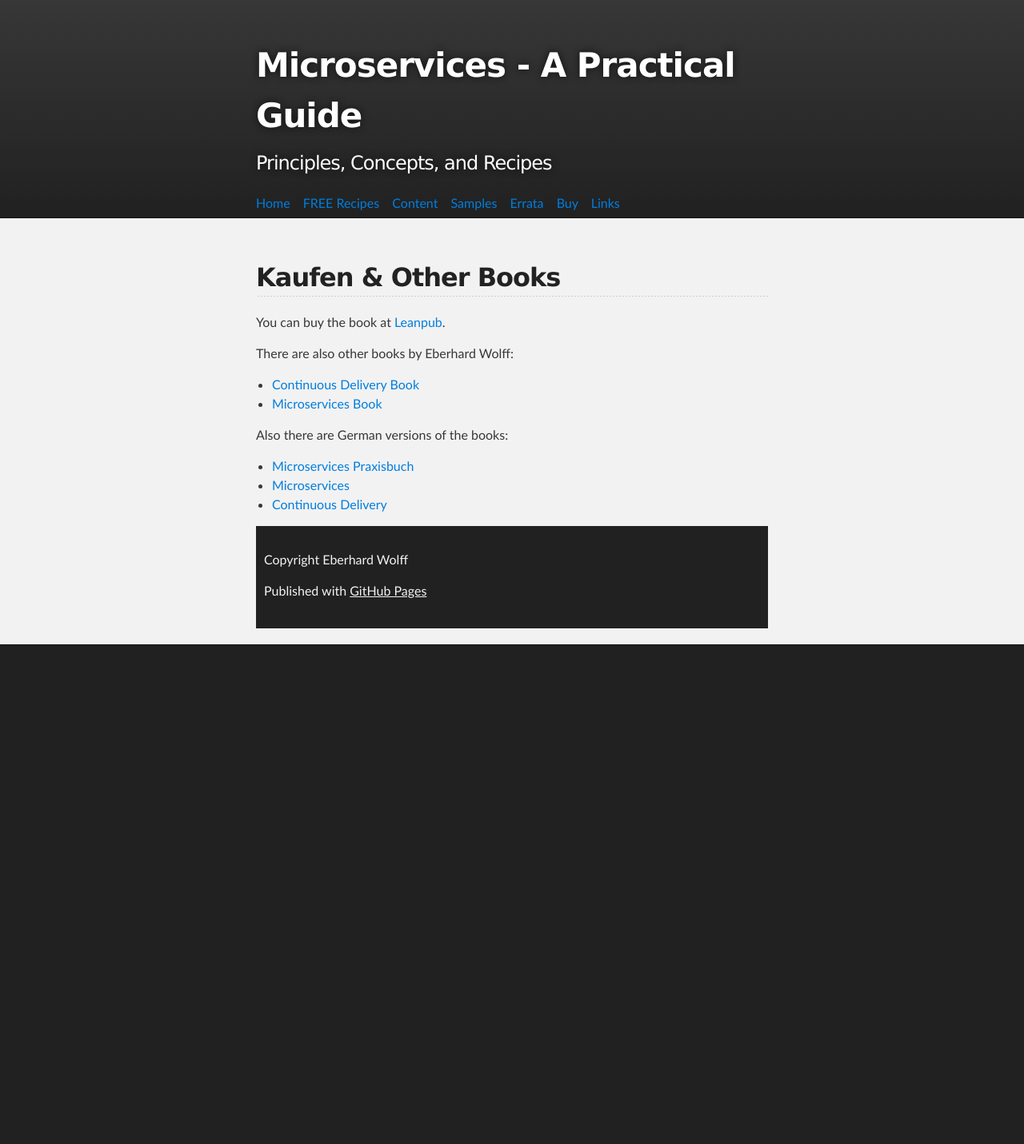
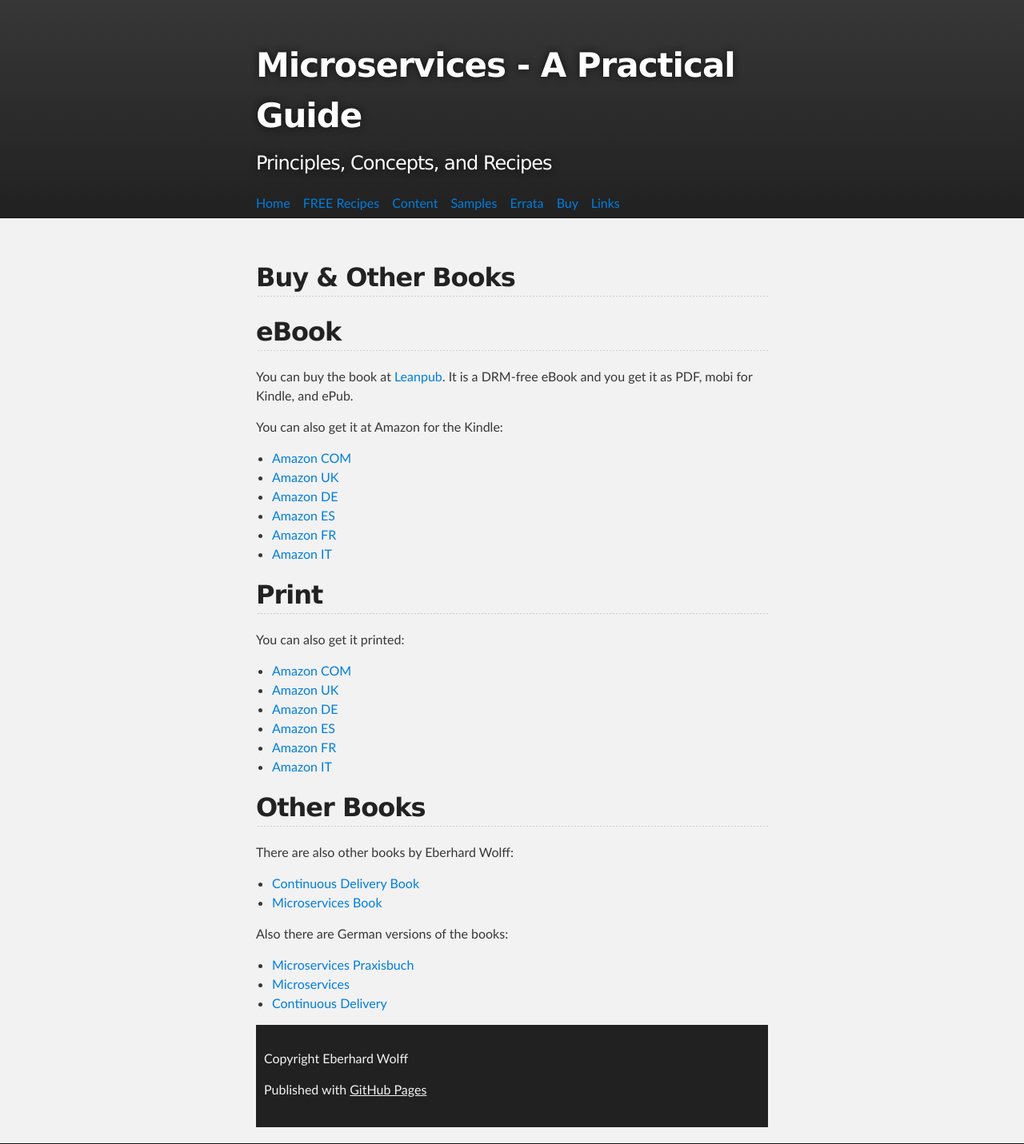
Before and after one commit to ewolff/practical-microservices.com, a Jekyll site: the page built from buy.md, in a window 1280 px wide. Shown: the whole page at 80% size. Built offline with Jekyll 4.4.1, drawn with Linux system fonts in a browser that asks for light colours; before the commit the page ends 900 px from its top, so only the background shows below that.

Commit message:
Add printed book and Kindle book

```diff
--- a/buy.md
+++ b/buy.md
@@ -4,10 +4,36 @@ title: "Microservices - A Pratical Guide - Kaufen & weitere Bücher"
 description: "Buy Microservices - A Pratical Guide and Other Books"
 ---
 
-Kaufen & Other Books
+Buy & Other Books
 ---
 
+## eBook
+
 You can buy the book at [Leanpub](https://leanpub.com/practical-microservices/overview).
+It is a DRM-free eBook and you get it as PDF, mobi for Kindle, and
+ePub.
+
+You can also get it at Amazon for the Kindle:
+
+* [Amazon COM](https://amzn.to/2HnkQnl)
+* [Amazon UK](https://amzn.to/2qS6hSH)
+* [Amazon DE](https://amzn.to/2Hkb6yu)
+* [Amazon ES](https://amzn.to/2HiDnBn)
+* [Amazon FR](https://amzn.to/2vBewXV)
+* [Amazon IT](https://amzn.to/2HHflTT)
+
+## Print
+
+You can also get it printed:
+
+* [Amazon COM](https://amzn.to/2K7kd3g)
+* [Amazon UK](https://amzn.to/2K4bONU)
+* [Amazon DE](https://amzn.to/2qNGWZg)
+* [Amazon ES](https://amzn.to/2F87WYp)
+* [Amazon FR](https://amzn.to/2F7N6bC)
+* [Amazon IT](https://amzn.to/2HlxZxo)
+
+## Other Books
 
 There are also other books by Eberhard Wolff:
 
```
